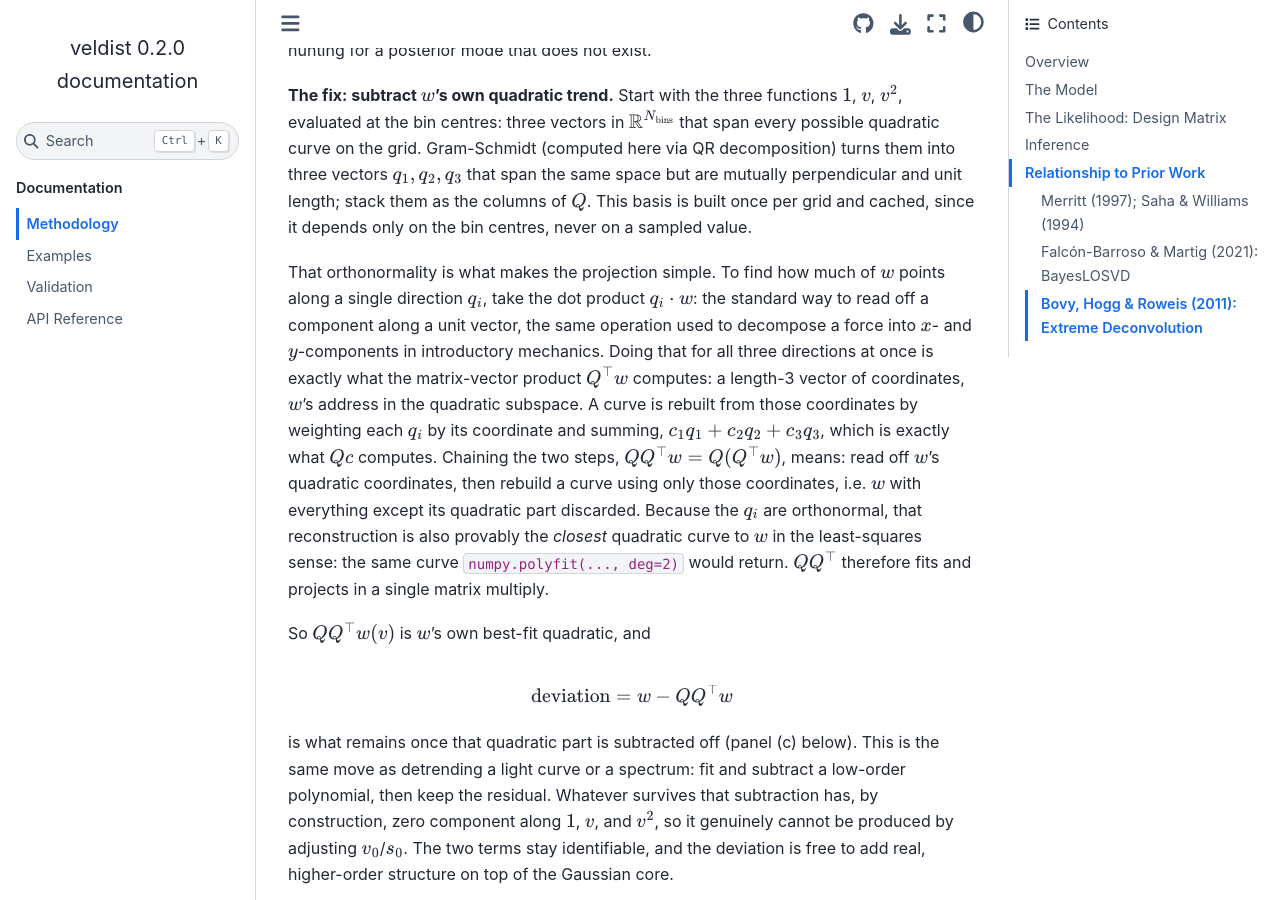
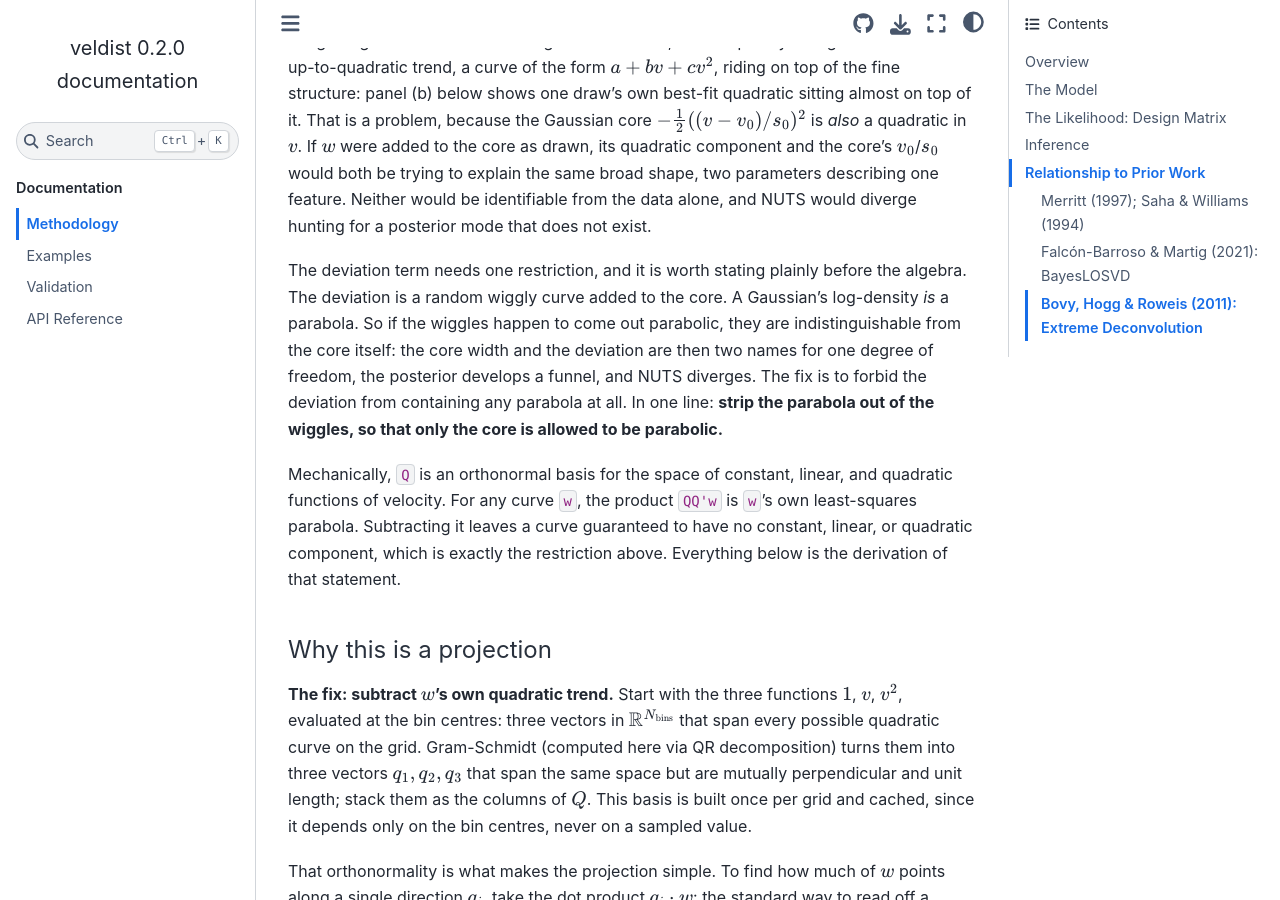
Before and after one commit to pjs902/veldist, a Sphinx documentation site: the page built from docs/theory.md, in a window 1280 px wide and 900 px high, scrolled down 1800 px. Built offline with Sphinx 7.4.7 and the Sphinx Book theme 1.1.4, drawn with Linux system fonts in a browser that asks for light colours; some of the changed text lies outside the part shown.

Commit message:
docs(theory): explain each component before deriving it
Add plain-language framing paragraphs to theory.md so a reader learns what each component does before meeting the equations that define it, including the null-space projection. Update fig_projection.py panel captions to match.

Co-Authored-By: Claude Opus 5 <noreply@anthropic.com>
Claude-Session: https://claude.ai/code/session_01AeGYMeWNYB7juPAZdGc37r

```diff
--- a/docs/fig_projection.py
+++ b/docs/fig_projection.py
@@ -51,13 +51,17 @@ ax.axhline(0, color="gray", linewidth=0.6)
 ax = axes[1]
 ax.plot(centers, w, color="#1f77b4", linewidth=1.2, alpha=0.5, label="$w$")
 ax.plot(centers, quad_fit, color="#d62728", linewidth=1.8, label=r"$QQ^\top w$ (best-fit quadratic)")
-ax.set_title("(b) $w$'s own quadratic\ntrend", fontsize=9)
+ax.set_title("(b) the parabola hidden\ninside the wiggles", fontsize=9)
 ax.legend(fontsize=7, loc="best")
 
 ax = axes[2]
 ax.plot(centers, residual, color="#2ca02c", linewidth=1.6)
 ax.axhline(0, color="gray", linewidth=0.6)
-ax.set_title(r"(c) Residual $w - QQ^\top w$" + "\n(what's actually added to the core)", fontsize=9)
+ax.set_title(
+    r"(c) what is left once it is removed"
+    + "\n(all the deviation is allowed to be)",
+    fontsize=9,
+)
 
 for ax in axes:
     ax.set_xlabel("bin index (centred)", fontsize=8)
--- a/docs/theory.md
+++ b/docs/theory.md
@@ -26,6 +26,14 @@ optimisation.
 ---
 
 ## The Model
+
+The model has two jobs: represent an LOSVD of unknown shape without assuming
+a functional form for it, and stop that freedom from overfitting noise in a
+handful of stars. The first is handled by a histogram of bin weights, free
+to take any shape the data support. The second is handled by a smoothing
+prior, which states what the LOSVD should look like where the data are
+silent, so that low-count bins and the wings of the distribution do not
+default to spraying probability mass around arbitrarily.
 
 ### Histogram representation
 
@@ -77,6 +85,23 @@ quadratic component and the core's $v_0$/$s_0$ would both be trying to
 explain the same broad shape, two parameters describing one feature.
 Neither would be identifiable from the data alone, and NUTS would diverge
 hunting for a posterior mode that does not exist.
+
+The deviation term needs one restriction, and it is worth stating plainly
+before the algebra. The deviation is a random wiggly curve added to the core.
+A Gaussian's log-density *is* a parabola. So if the wiggles happen to come out
+parabolic, they are indistinguishable from the core itself: the core width and
+the deviation are then two names for one degree of freedom, the posterior
+develops a funnel, and NUTS diverges. The fix is to forbid the deviation from
+containing any parabola at all. In one line: **strip the parabola out of the
+wiggles, so that only the core is allowed to be parabolic.**
+
+Mechanically, `Q` is an orthonormal basis for the space of constant, linear,
+and quadratic functions of velocity. For any curve `w`, the product `QQ'w` is
+`w`'s own least-squares parabola. Subtracting it leaves a curve guaranteed to
+have no constant, linear, or quadratic component, which is exactly the
+restriction above. Everything below is the derivation of that statement.
+
+#### Why this is a projection
 
 **The fix: subtract $w$'s own quadratic trend.** Start with the three
 functions $1$, $v$, $v^2$, evaluated at the bin centres: three vectors in
```
